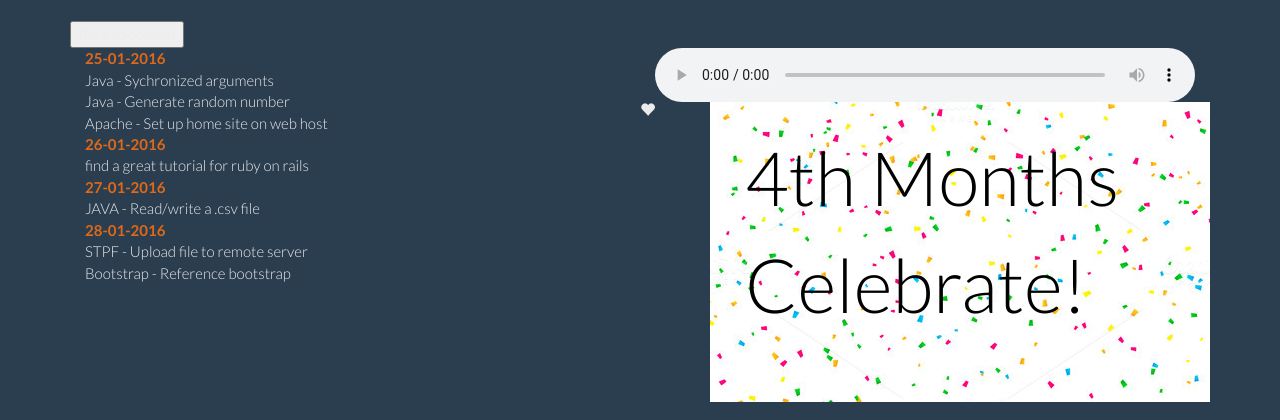
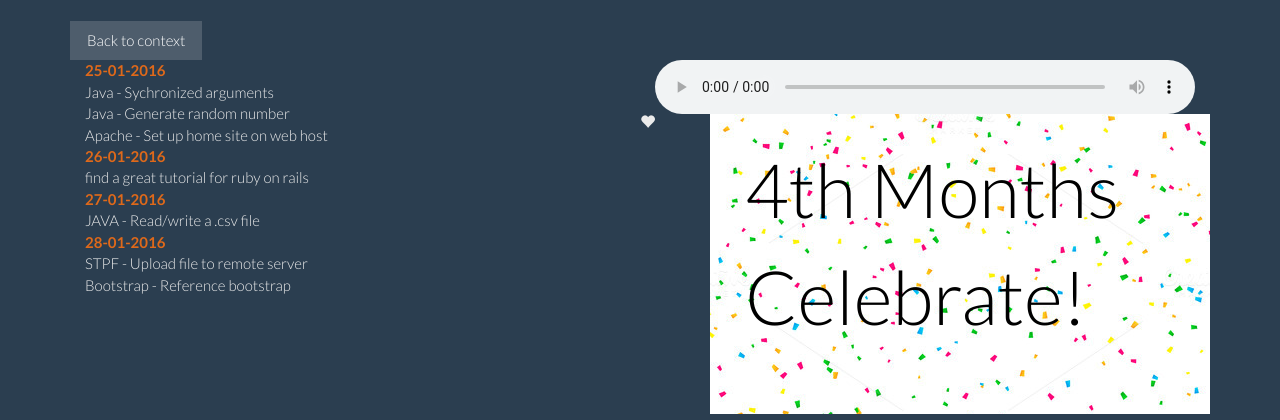
Before and after one commit to lt616/techJournal, a PHP site: page / in a window 1280 px wide. Shown: the part 62-482 px from the top of the page. Run offline with PHP 8.4, Linux system fonts and the light colour scheme; some libraries are stand-ins or nearby versions.

Commit message:
20160130

```diff
--- a/index.php
+++ b/index.php
@@ -57,8 +57,8 @@
 	<div class="container">
 		<!-- Journal review module -->
 		<div class="row">
-			<div class="col-xs-12 col-sm-12 col-md-6">
-				<button type="button" click="backToContext()">Back to context</button>
+			<div class="col-xs-12 col-sm-12 col-md-6" id="journal">
+				<button class="btn btn-default" type="button" id="backToContext"> Back to context </button>
 				<div id="journalReview"></div>
 			</div>
 		</div>
@@ -110,16 +110,16 @@
 			}
 			xmlhttp.open("GET", url + "?FNAME=" + fileName, false);
 			xmlhttp.send(null);
-			document.getElementById("journalReview").style.display = "block";
+			document.getElementById("journal").style.display = "block";
 			document.getElementById("journalReview").innerHTML = xmlhttp.responseText;
 			document.getElementById("journalContext").style.display = "none";
 		});
 
-		function backToContext() {
+		$("#backToContext").click(function(){
 			alert("YES");
-			document.getElementById("journalReview").style.display = "none";
+			document.getElementById("journal").style.display = "none";
 			document.getElementById("journalContext").style.display = "block";
-		};
+		});
 
 
 
```
